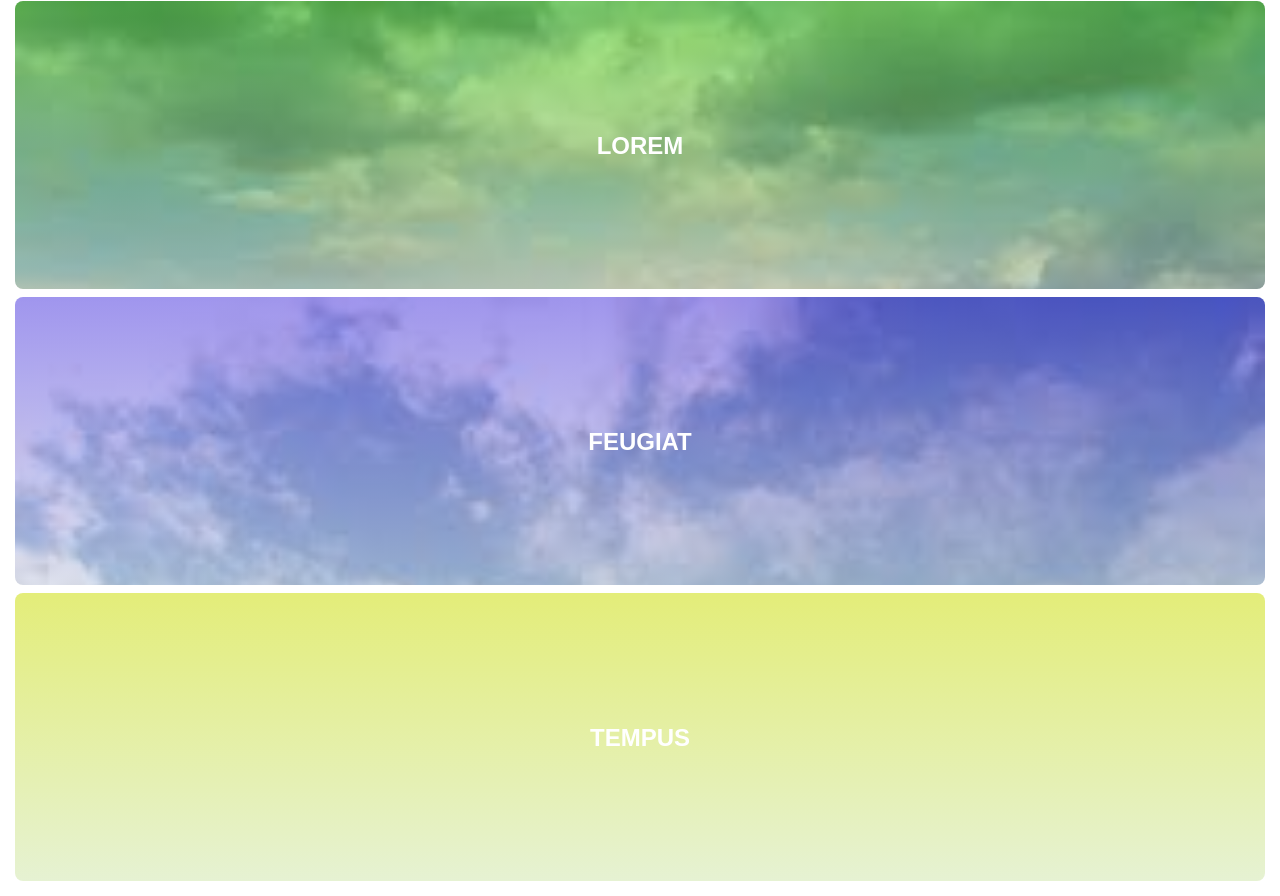
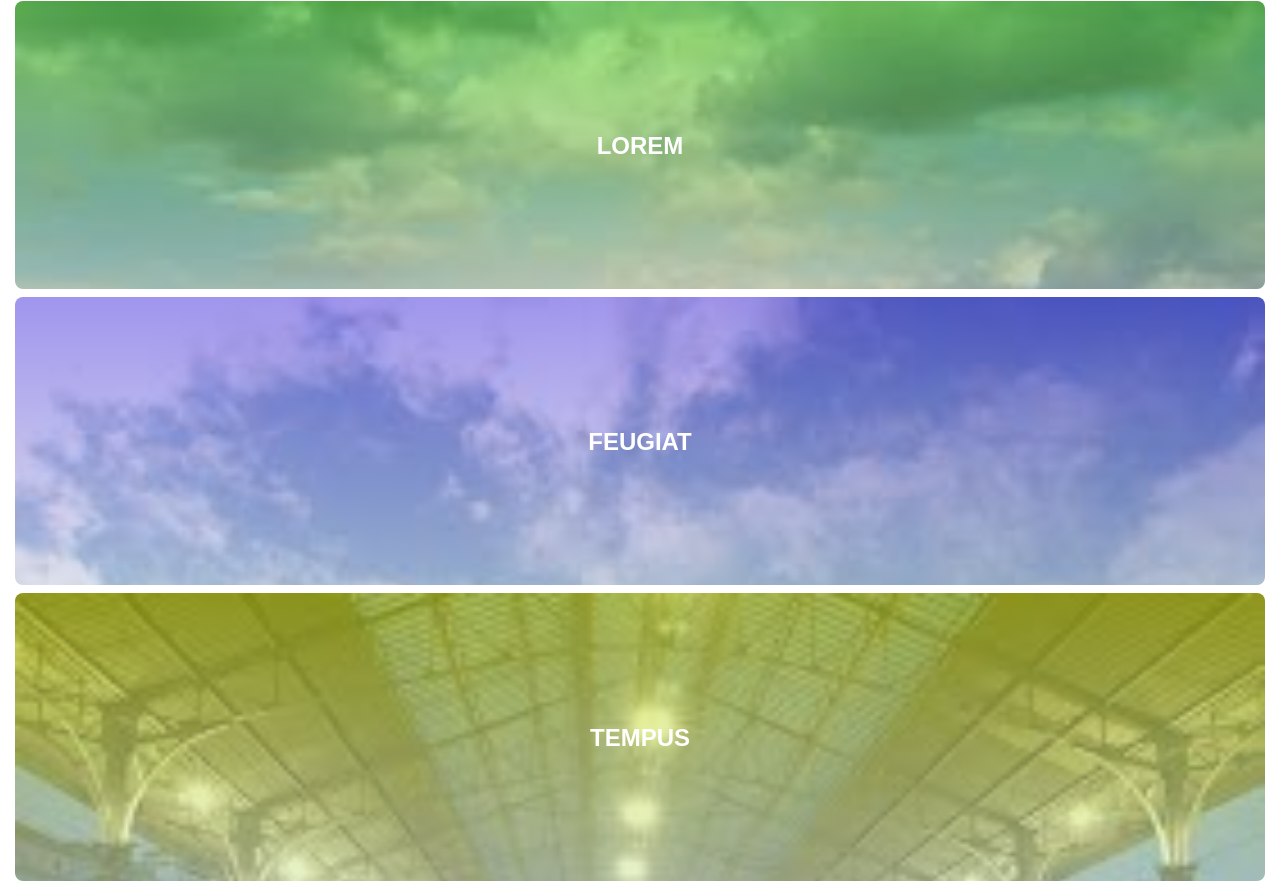
Before and after one commit to AidasVaiksnoras/responsive-design-practice, a plain HTML site: page index.html in a window 1280 px wide. Shown: the part 767-1663 px from the top of the page. Drawn offline with nearby package versions, Linux system fonts and the light colour scheme.

Commit message:
added last pic

```diff
--- a/style.css
+++ b/style.css
@@ -43,6 +43,6 @@ main {
 }
 #block4 {
   background: linear-gradient(rgba(209, 225, 32, 0.6), rgba(213, 233, 181, 0.6)),
-    url("./img/ station.jpeg");
+    url("./img/train\ station.jpeg");
   background-size: cover;
 }
```
